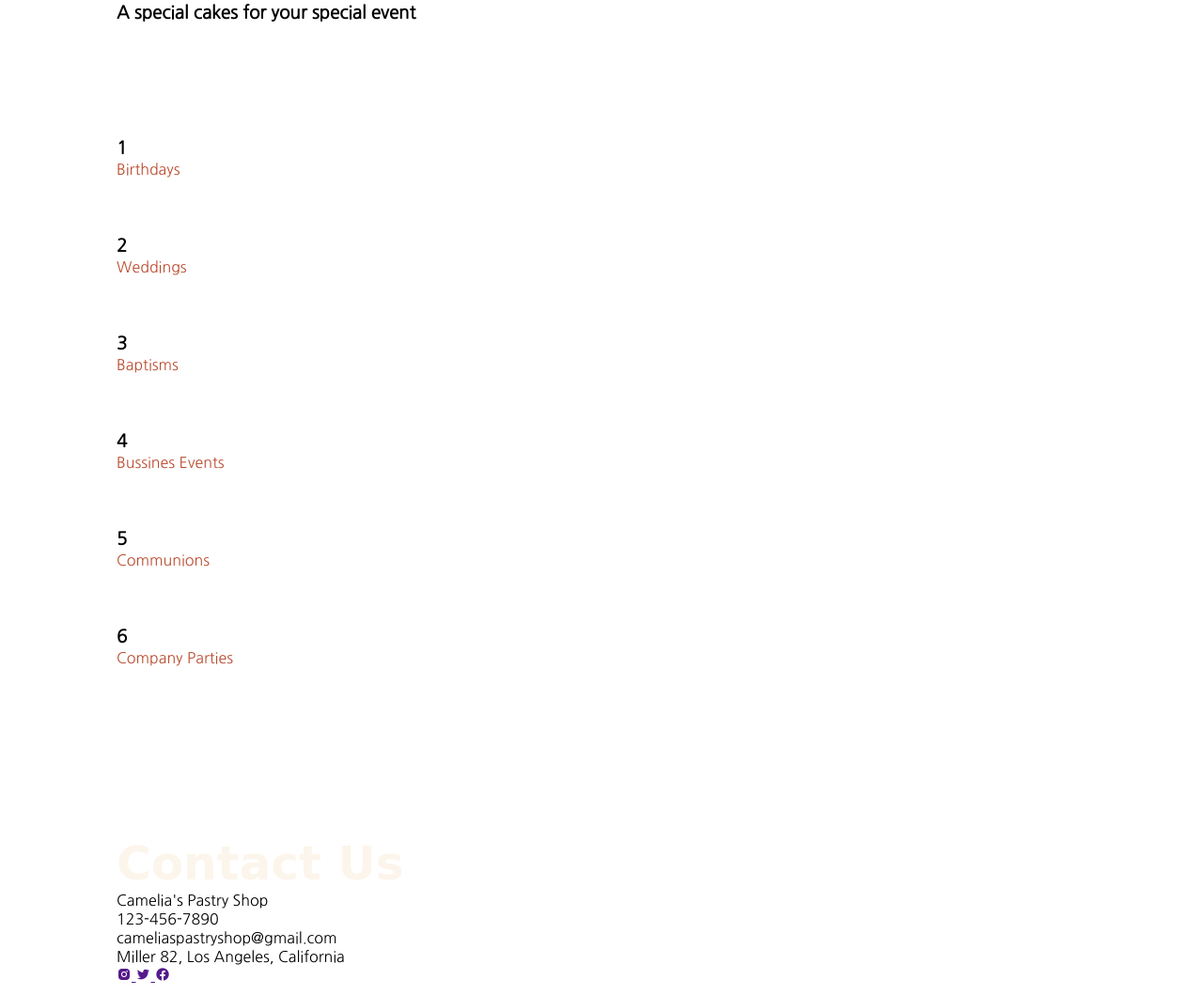
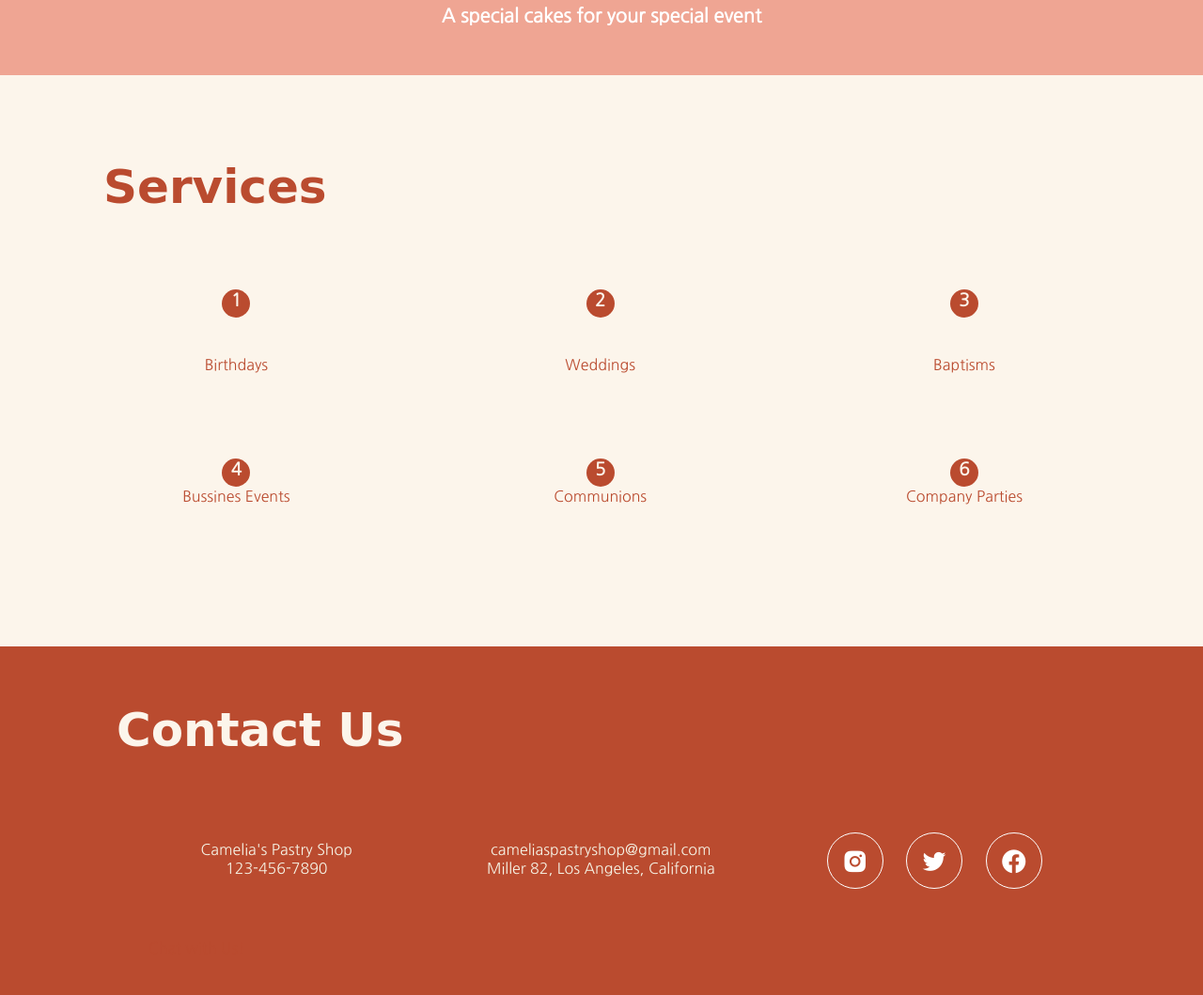
Before and after one commit to agustinacanterino/cameliaspastryshop, a plain HTML site: page index.html in a window 1280 px wide. Shown: the part 1738-2797 px from the top of the page at 94% size. Drawn offline with nearby package versions, Linux system fonts and the light colour scheme; a web font is replaced by a local one.

Commit message:
todo terminado, falta el responsive

```diff
--- a/index.html
+++ b/index.html
@@ -15,8 +15,9 @@
         <nav class="navMenu">
             <a href="#home">Home</a>
             <a href="#aboutUs">About Us</a>
-            <a href="products">Products</a>
-            <a href="contacUs">Contact Us</a>
+            <a href="#productos">Products</a>
+            <a href="#services">Services</a>
+            <a href="#contacto">Contact Us</a>
 
         </nav>
             <div class="contenedor head">
@@ -59,9 +60,10 @@
 
         </section>
 
-        <section class="products contenedor" id="products">
-            <h2 class="subtitulos">Products</h2>
+        <section class="products contenedor" id="productos">
+
             <div class="contenedor-productos">
+                <h2 class="subtituloProducts">Products</h2>
                 <img src="img/product-cakes1.jpg" alt="" class="product-cakes">
                 <img src="img/product-cakes2.jpg" alt="" class="product-cakes">
                 <img src="img/product-cakes3.jpg" alt="" class="product-cakes">
@@ -71,52 +73,64 @@
         </section>
 
         <section class="services contenedor" id="services">
+            <div class="title">
+                <h2 class="subtitulos-services">Services</h2>
+            </div>
             <div class="contenedor-servicios">
-                <div class="checklist-services">
-                    <div class="bolitas1al3">
-                        <h3 class="bolita"><span>1</span></h3>
-                        <p class="texto-general">Birthdays</p>
-                        <h3 class="bolita"><span>2</span></h3>
-                        <p class="texto-general">Weddings</p>
-                        <h3 class="bolita"><span>3</span></h3>
-                        <p class="texto-general">Baptisms</p>
+                    <div class="bolita">
+                        <h3 class=""><span class="pelotita">1</span></h3>
                     </div>
 
-                    <div class="bolitas4al6">
-                        <h3 class="bolita"><span>4</span></h3>
-                        <p class="texto-general">Bussines Events</p>
-                        <h3 class="bolita"><span>5</span></h3>
-                        <p class="texto-general">Communions</p>
-                        <h3 class="bolita"><span>6</span></h3>
-                        <p class="texto-general">Company Parties</p>
+                    <div class="bolita">
+                        <h3 class=""><span class="pelotita">2</span></h3>
                     </div>
 
-                </div>
+                    <div class="bolita">
+                         <h3 class=""><span class="pelotita">3</span></h3>
+                    </div>
+                    <p class="texto-general">Birthdays</p>
+                    <p class="texto-general">Weddings</p>
+                    <p class="texto-general">Baptisms</p>
+                    <div class="bolita">
+                        <h3 class=""><span class="pelotita2">4</span></h3>
+                    </div>
+
+                    <div class="bolita">
+                        <h3 class=""><span class="pelotita2">5</span></h3>
+                    </div>
+
+                    <div class="bolita">
+                         <h3 class=""><span class="pelotita2">6</span></h3>
+                    </div>
+                    <p class="texto-general">Bussines Events</p>
+                    <p class="texto-general">Communions</p>
+                    <p class="texto-general">Company Parties</p>
+
             </div>
         </section>
 
         <footer id="contacto">
             <div class="contenedor footer-content">
                 <h2 class="subtitulos">Contact Us</h2>
-                <div class="nombreytelefono">
+                <div class="footer-parte">
                     <p>Camelia's Pastry Shop</p>
                     <p>123-456-7890</p>
                 </div>
-                <div class="mailydireccion">
+                <div class="footer-parte">
                     <p>cameliaspastryshop@gmail.com</p>
                     <p>Miller 82, Los Angeles, California</p>
                 </div>
 
-                <div class="social-media">
-                    <a href="" class="social-media-icon">
+                <div class="footer-parte">
+                    <a href="#" class="social-media-icon">
                         <i class='bx bxl-instagram-alt' ></i>
                     </a>
 
-                    <a href="" class="social-media-icon">
+                    <a href="#" class="social-media-icon">
                         <i class='bx bxl-twitter' ></i>
                     </a>
 
-                    <a href="" class="social-media-icon">
+                    <a href="#" class="social-media-icon">
                         <i class='bx bxl-facebook-circle' ></i>
                     </a>
                 </div>
--- a/styles.css
+++ b/styles.css
@@ -28,7 +28,7 @@ body{
     text-decoration: none;
     font-weight: 70;
     display: inline-block;
-    width: 150px;
+    width: 100px;
     -webkit-transition: all 0.2s ease-in-out;
     transition: all 0.2s ease-in-out;
   }
@@ -180,3 +180,153 @@ header {
     text-decoration: none;
     margin-top: 11px;
 }
+
+.products {
+    background-color: #efa593;
+    width: 100vw;
+    display: flex;
+    justify-content: space-evenly;
+    align-items: center;
+    flex-wrap: wrap;
+    flex-direction: row;
+    padding: 0;
+}
+
+.subtituloProducts {
+    font-family: 'Shrikhand', cursive;
+    color: #fcf5eb;
+    font-size: 50px;
+    text-align: left;
+    margin-bottom: 40px;
+    margin-top: 30px;
+}
+
+.product-cakes{
+    width: 230px;
+    border-top-left-radius: 230px;
+    border-top-right-radius: 230px;
+    border-bottom-left-radius: 230px;
+    border-bottom-right-radius: 230px;
+    justify-content: space-evenly;
+    margin-right: 65px;
+    margin-left: 65px;
+    box-shadow: 2px 1px 1px rgba(0, 0, 0, 0.226);
+
+}
+
+.product-text{
+    text-align: center;
+    margin-top: 70px;
+    margin-bottom: 50px;
+    font-size: 20px;
+    color: #fff;
+}
+
+.services{
+    background-color: #fcf5eb;
+    width: 100%;
+}
+
+.subtitulos-services {
+    font-family: 'Shrikhand', cursive;
+    color: #ba4b2f;
+    font-size: 50px;
+    text-align: left;
+    margin-bottom: 80px;
+    margin-top: 30px;
+    padding-left: 50px;
+}
+.bolita {
+    display: inline-block;
+    width: 33%;
+    text-align: center;
+}
+
+.pelotita {
+    background: #ba4b2f;
+    color: #fcf5eb;
+    border-radius: 50%;
+    width: 30px;
+    height: 30px;
+    display: inline-block;
+    text-align: center;
+    justify-content: center;
+    margin-bottom: 40px;
+
+}
+
+.pelotita2 {
+    background: #ba4b2f;
+    color: #fcf5eb;
+    border-radius: 50%;
+    width: 30px;
+    height: 30px;
+    display: inline-block;
+    text-align: center;
+    justify-content: center;
+
+
+}
+
+.texto1{
+    color: #ba4b2f;
+    display: inline-block;
+    text-align: center;
+    justify-content: center;
+    margin-bottom: 10px;
+}
+
+.texto-general {
+    display: inline-block;
+    width: 33%;
+    text-align: center;
+    padding-bottom: 30px;
+}
+
+
+footer {
+    background-color: #ba4b2f;
+    width: 100%;
+    display: flex;
+    justify-content: space-evenly;
+    align-items: center;
+    flex-wrap: wrap;
+    flex-direction: row;
+    padding: 0;
+}
+
+.footer-parte{
+    margin-top: 80px;
+    display: inline-block;
+    width: 33%;
+    text-align: center;
+}
+
+.footer-parte > p {
+    color: #f6f4e6;
+}
+
+.social-media-icon {
+    display: inline-block;
+    margin-left: 20px;
+    width: 60px;
+    height: 60px;
+    border: 1px solid #fff;
+    border-radius: 50%;
+    -webkit-border-radius: 50%;
+    -moz-border-radius: 50%;
+    -ms-border-radius: 50%;
+    -o-border-radius: 50%;
+    text-align: center;
+    color: #fff;
+}
+
+.social-media-icon:hover{
+    background-color: #fff;
+    color: #764ba2;
+}
+
+.social-media-icon i {
+    font-size: 30px;
+    line-height: 60px;
+}
```
